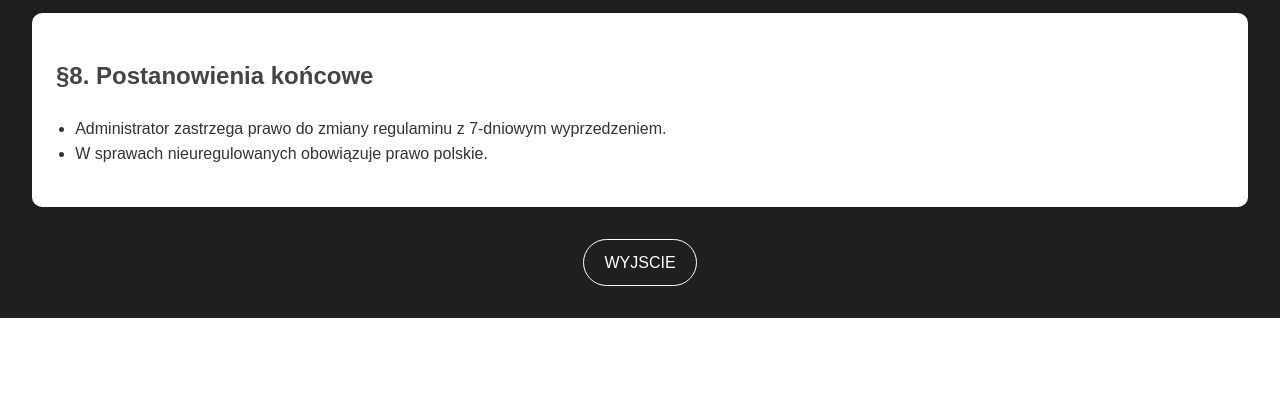
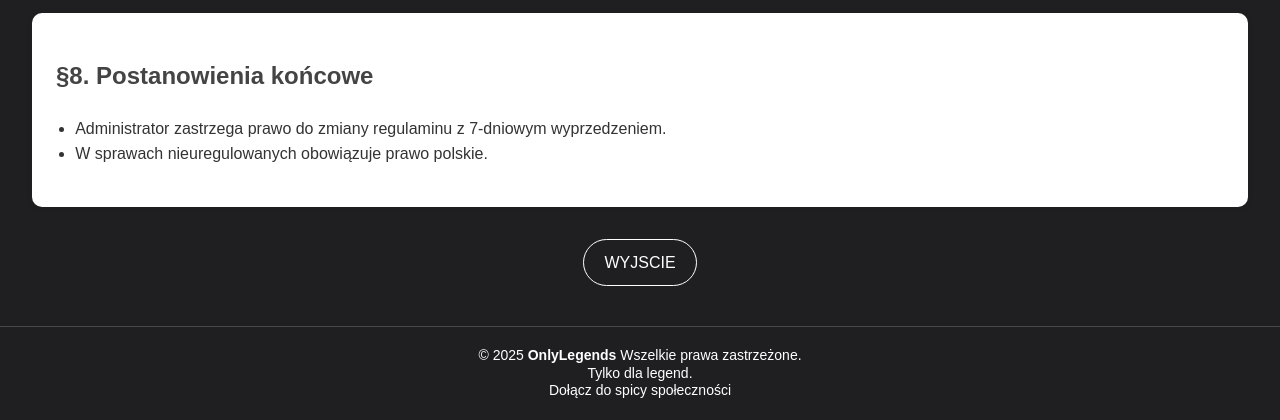
Before and after one commit to xlennyi/onlylegends, a PHP site: page /rules.html in a window 1280 px wide. Shown: the part 1957-2377 px from the top of the page. Before the commit the page ends 2275 px from the top, so only its background shows below. Run offline with PHP 8.4, Linux system fonts and the light colour scheme.

Commit message:
Added footer and gave it styles and fixed bug with appearing icons and text for Logout and Terms and Conditions

```diff
--- a/profile.php
+++ b/profile.php
@@ -411,6 +411,12 @@ try {
         </div>
     </section>
             </main>
+    <footer>
+        <p>&copy; <?= date('Y') ?> <strong>OnlyLegends</strong> Wszelkie prawa zastrzeżone.</p>
+        <p>Tylko dla legend.</p>
+        <p>Dołącz do spicy społeczności</p>
+    </footer>
+
     <script src="js/menu.js"></script>
     <script src="js/searching.js?v=<?= time(); ?>"></script>
     <script src="js/add_comm.js"></script>
--- a/register.php
+++ b/register.php
@@ -156,6 +156,9 @@ if ($_SERVER['REQUEST_METHOD'] === 'POST') {
 
     </section>
         </main>
+
+
+
     <script src="js/menu.js"></script>
     <script src="js/facilities.js?v=<?= time(); ?>"></script>
     <button id="scrollToTopBtn" aria-label="Przewiń do góry">
--- a/rules.html
+++ b/rules.html
@@ -9,10 +9,12 @@
         font-family: Arial, sans-serif;
         line-height: 1.6;
         margin: 0;
-        padding: 2rem;
+        padding: 2rem 2rem 0 2rem;
         background-color: #1f1f22;
         color: #333;
         min-height: 100vh;
+        display: flex;
+        flex-direction: column;
       }
       h2 {
         color: #444;
@@ -50,6 +52,23 @@
       #wyjscie {
         display: flex;
         justify-content: center;
+        margin-bottom: 40px;
+      }
+
+      footer {
+        background-color: #1f1f22;
+        color: white;
+        text-align: center;
+        padding: 20px 10px;
+        font-size: 14px;
+        border-top: 1px solid #48484e;
+        margin-left: -2rem;
+        margin-right: -2rem;
+      }
+
+      footer > p {
+        line-height: 1.1rem;
+        margin: 0;
       }
 
       @media screen and (max-width: 430px) {
@@ -171,4 +190,16 @@
     </div>
     <script src="js/facilities.js"></script>
   </body>
+  <footer>
+    <p>
+      &copy; <span id="year"></span> <strong>OnlyLegends</strong> Wszelkie prawa
+      zastrzeżone.
+    </p>
+    <p>Tylko dla legend.</p>
+    <p>Dołącz do spicy społeczności</p>
+  </footer>
+
+  <script>
+    document.getElementById("year").textContent = new Date().getFullYear();
+  </script>
 </html>
```
Also changed, not shown: add_post.php (+11 -3 lines), css/style.css (+15 -0 lines), edit_account.php (+10 -3 lines), index.php (+7 -0 lines).
